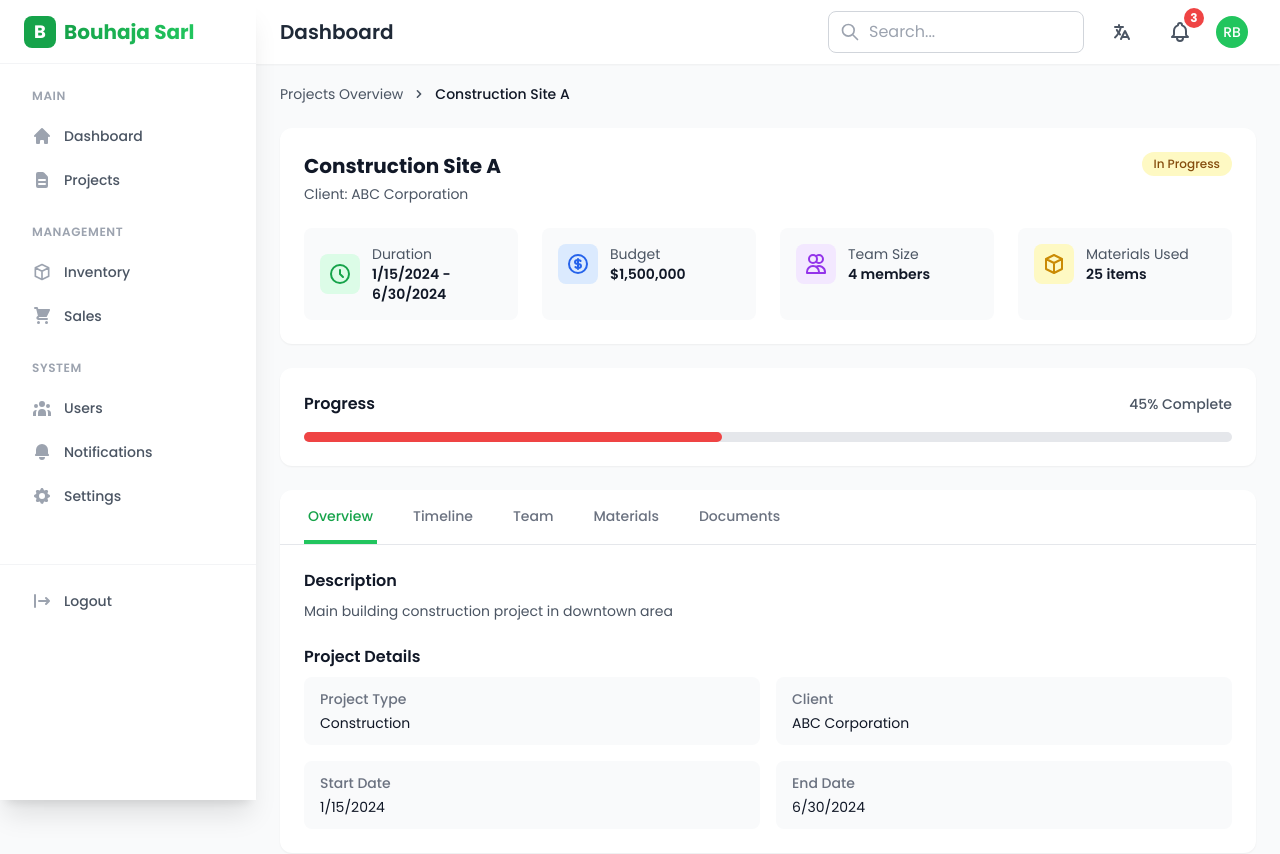
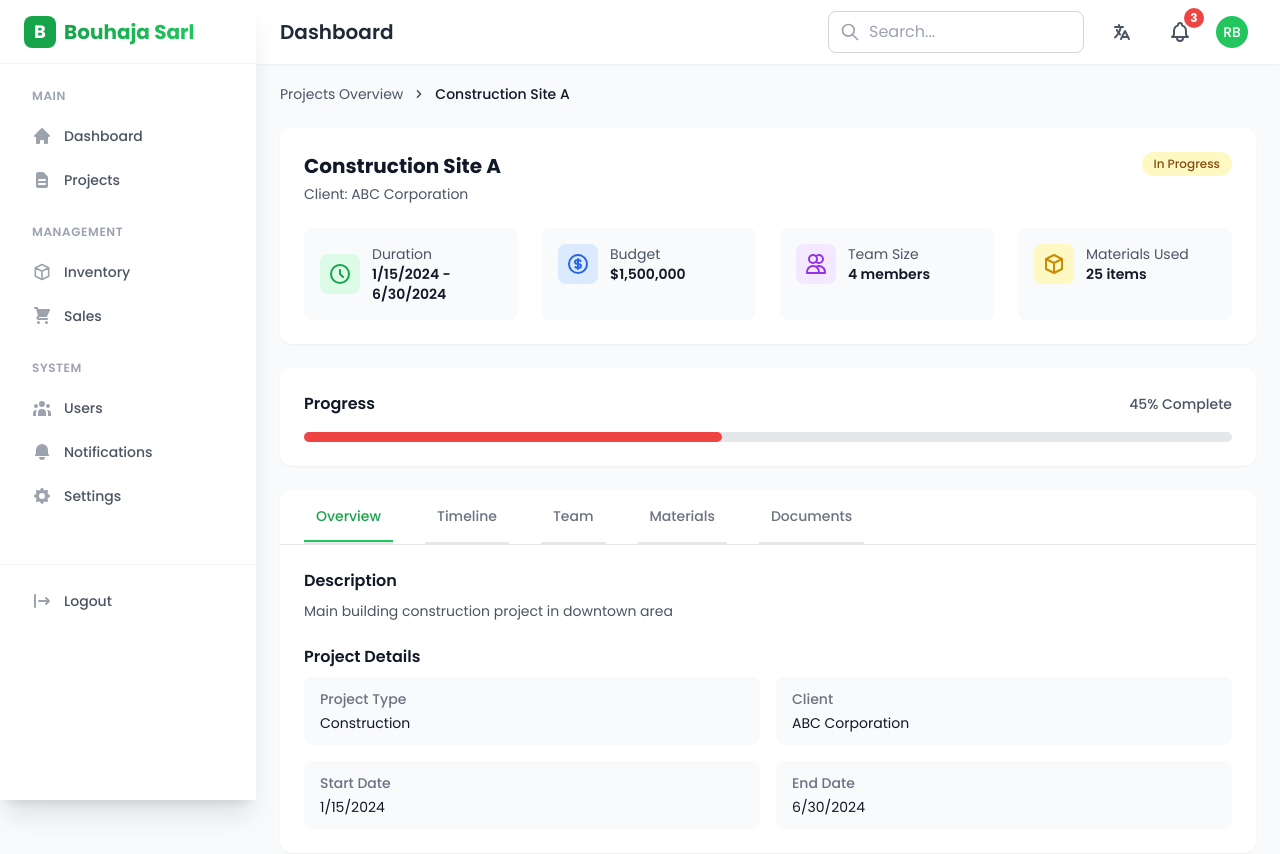
Before and after one commit to rachidfrex/construction-management-app, a React (Vite) app: page /projects/1 in a window 1280 px wide. Shown: the top 854 px of the page. Built offline with nearby package versions, Linux system fonts and the light colour scheme.

Commit message:
feat: improve tab navigation layout in ProjectDetails component for better usability

```diff
--- a/src/pages/dashboard/ProjectDetails.tsx
+++ b/src/pages/dashboard/ProjectDetails.tsx
@@ -259,22 +259,23 @@ const ProjectDetails = () => {
           <div className="bg-white rounded-xl shadow-sm">
           <div className="border-b border-gray-200">
 
-            <nav className="flex space-x-4 md:space-x-8 px-4 md:px-6 overflow-x-auto" aria-label="Tabs">
+          <nav className="flex space-x-4 md:space-x-8 px-4 md:px-6 overflow-x-auto rtl:space-x-reverse" aria-label="Tabs">
                 {tabs.map((tab) => (
                   <motion.button
                     key={tab.id}
                     onClick={() => setActiveTab(tab.id)}
-                    className={`py-4 px-1 m border-b-2 font-medium text-sm relative flex items-center gap-2 ${
+                    className={`py-4 px-3 flex-1 md:flex-none  border-b-2 font-medium text-sm relative flex items-center gap-3 ${
                       activeTab === tab.id
-                        ? 'text-green-600 border-green-500'
-                        : 'border-transparent text-gray-500  '
+                        ? 'text-green-600'
+                        : 'text-gray-500'
                     }`}
                     whileHover={{ y: -1 }}
                     whileTap={{ y: 0 }}
                   >
-                    <span className="md:hidden mx-3 flex justify-center w-full items-center
-                    ">{tab.icon}</span>
-                    <span className="hidden md:block">{tab.label}</span>
+                    <span className="md:hidden flex items-center justify-center w-full">
+                      {tab.icon}
+                    </span>
+                    <span className="hidden md:block whitespace-nowrap">{tab.label}</span>
                     {activeTab === tab.id && (
                       <motion.div
                         className="absolute bottom-0 left-0 right-0 h-0.5 bg-green-500"
```
